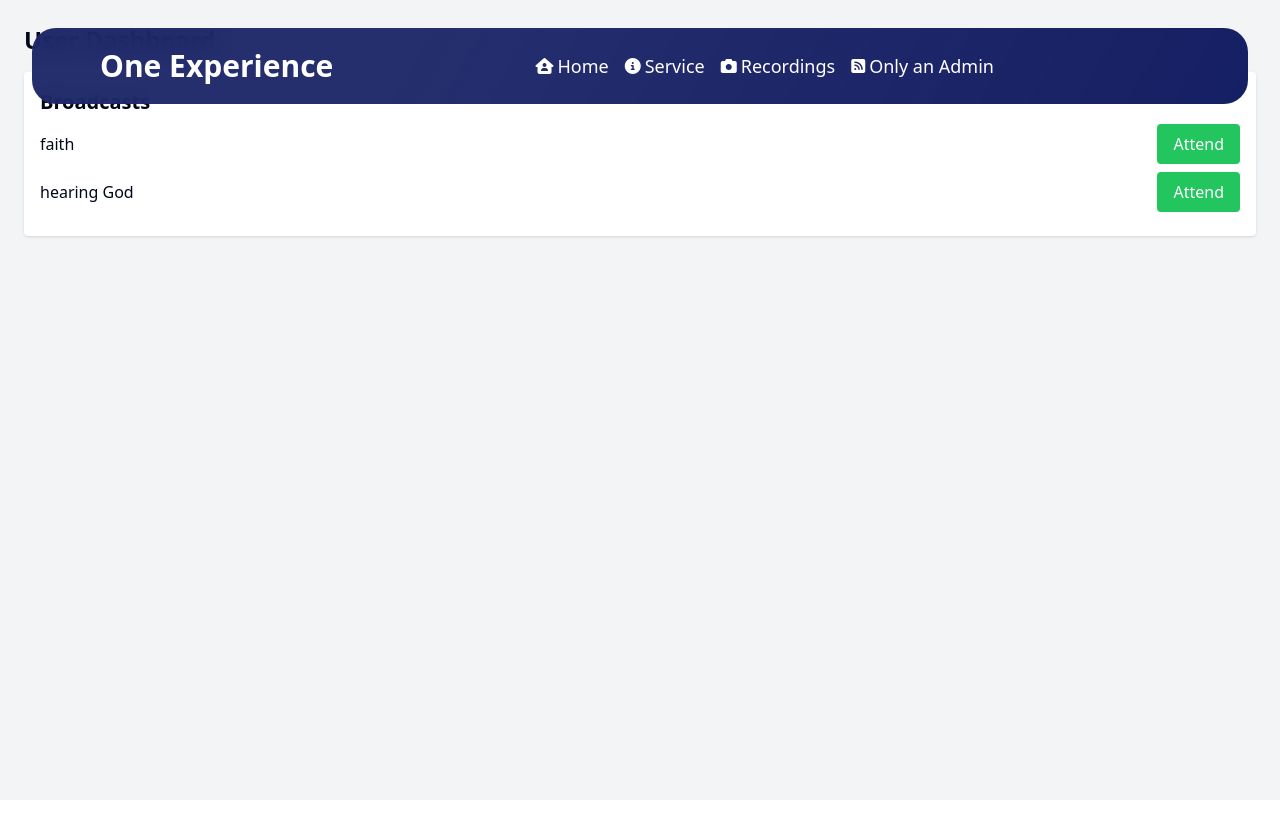
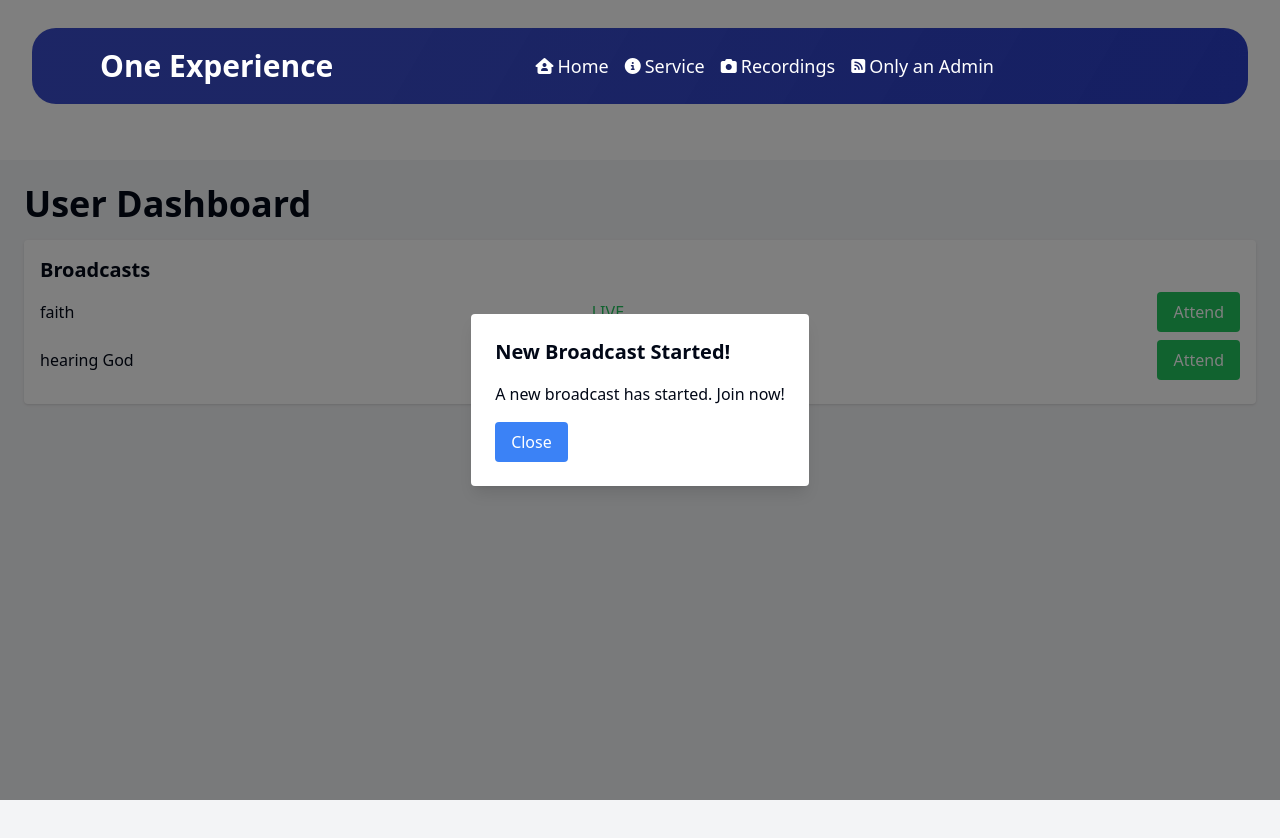
Before and after one commit to Peter-Jamugisa/clerk-setup, a Next.js app: page /user in a window 1280 px wide. Shown: the top 838 px of the page. Before the commit the page ends 800 px from the top, so only its background shows below. Built offline with nearby package versions, Linux system fonts and the light colour scheme; no server answers.

Commit message:
Update userdashboard.tsx

```diff
--- a/components/userdashboard.tsx
+++ b/components/userdashboard.tsx
@@ -28,7 +28,7 @@ const UserDashboard: React.FC = () => {
       );
       setBroadcasts(updatedBroadcasts);
       setShowPopup(true);
-    }, 5000000000000000000000);
+    }, 5000);
 
     return () => clearTimeout(timer);
   }, [broadcasts]);
@@ -38,8 +38,8 @@ const UserDashboard: React.FC = () => {
   };
 
   return (
-    <div className="p-6 bg-gray-100 min-h-screen">
-      <h1 className="text-2xl font-bold mb-4">User Dashboard</h1>
+    <div className="p-6 bg-gray-100 min-h-screen mt-40">
+      <h1 className="text-4xl font-bold mb-4">User Dashboard</h1>
 
       {showPopup && (
         <>
```
